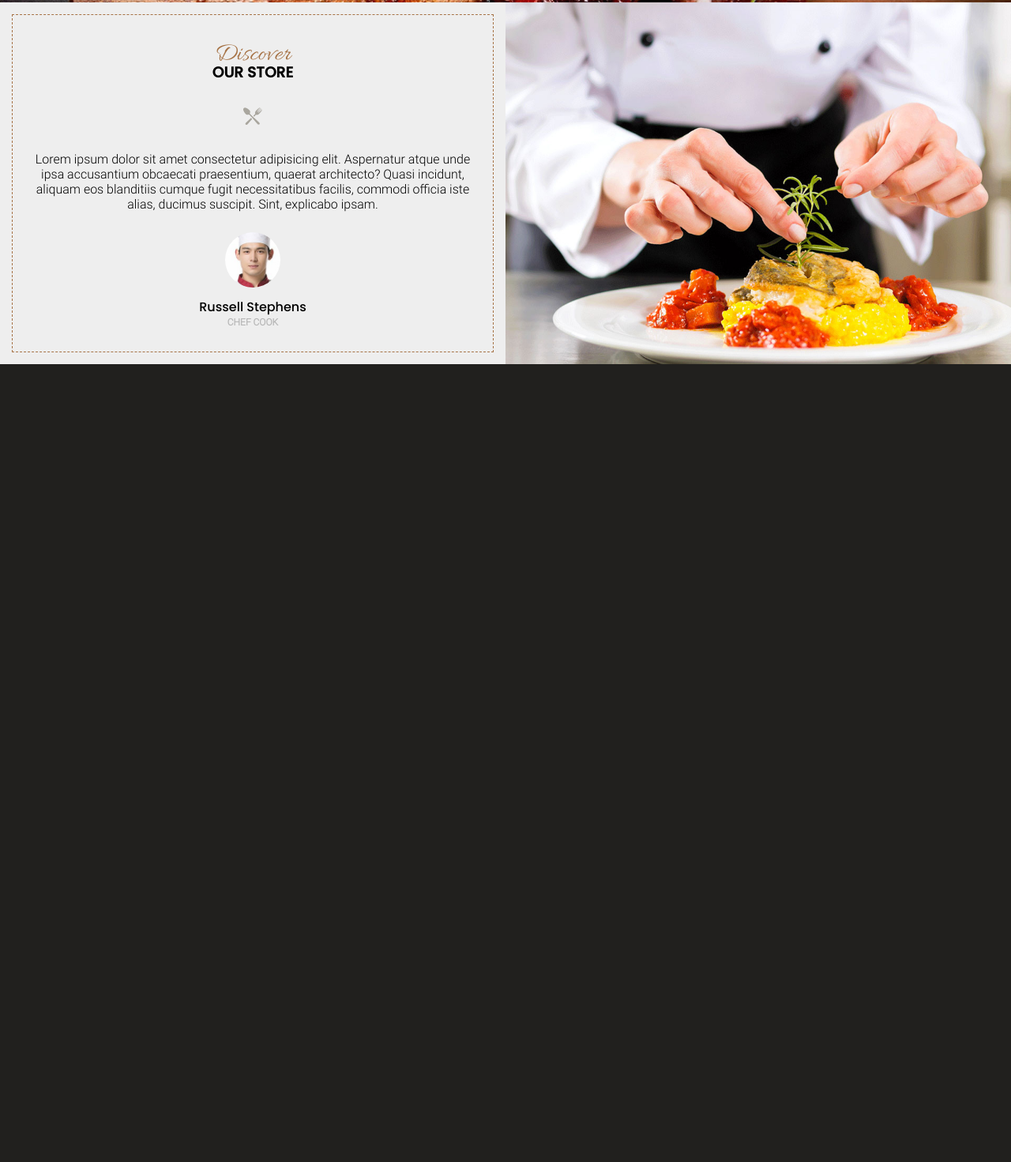
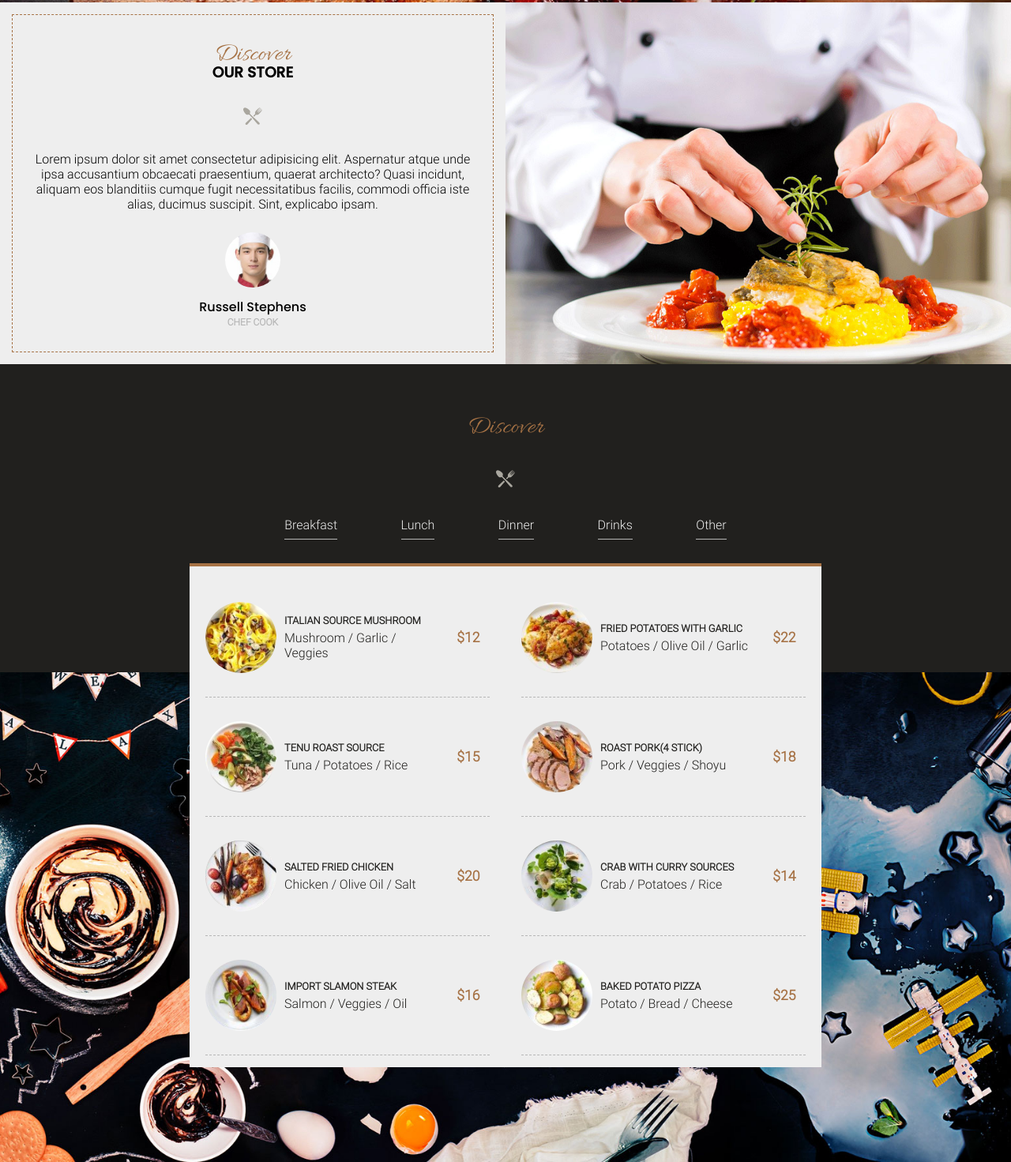
Before and after one commit to Lulu-Soso/SASS-SEO-Le-Resto, a plain HTML site: page index.html in a window 1280 px wide. Shown: the part 797-2268 px from the top of the page at 79% size. Before the commit the page ends 1258 px from the top, so only its background shows below. Drawn offline with Linux system fonts and the light colour scheme.

Commit message:
created html and css of section2

```diff
--- a/assets/styles/layouts/_section2.scss
+++ b/assets/styles/layouts/_section2.scss
@@ -0,0 +1,86 @@
+.section2 {
+    color: $white;
+    padding-bottom: 100px;
+    position: relative;
+
+    &:after {
+        content: "";
+        position: absolute;
+        height: 620px;
+        width: 100%;
+        background: url(../img/bg-menu-01.jpg) center/cover;
+        bottom: -330px;
+        left: 50%;
+        transform: translate(-50%, -50%);
+    }
+    h2 {
+        color: $color1;
+        font-size: 2rem;
+        font-family: $font1;
+        font-weight: 500;
+        padding: 60px 0 30px;
+    }
+    ul {
+        @include alignChildren(space-around);
+        width: 50%;
+        margin: 30px auto;
+        min-width: 500px;
+
+        li {
+            border-bottom: 1px solid $grey;
+            padding-bottom: 8px;
+        }
+    }
+    .meals {
+        background-color: $white;
+        color: $black;
+        width: 85%;
+        margin: 0 auto;
+        max-width: 800px;
+        border-top: 4px solid $color1;
+        padding: 15px 0;
+        display: grid;
+        grid-template-columns: 50% 50%;
+        z-index: 1000;
+        position: relative;
+
+        .meal {
+            display: grid;
+            grid-template-columns: 25% 60% 15%;
+            border-bottom: 1px dashed $grey;
+            padding: 30px 0;
+            margin: 0 20px;
+
+            img {
+                border-radius: 50px;
+                object-fit: cover; /* object-fit: cover; quand elle est mise depuis une balise html */
+                width: 100%;
+                align-self: center;
+            }
+            .meal-text {
+                text-align: left;
+                display: flex;
+                justify-content: center;
+                flex-direction: column;
+                margin: 0 10px;
+                height: 100%;
+
+                h3 {
+                    text-transform: uppercase;
+                    color: $black;
+                    font-size: 0.8rem;
+                    font-weight: bold;
+                    margin-bottom: 5px;
+                }
+            }
+            > p { /* concerne seulement son enfant direct */
+                color: $color1;
+                font-weight: 600;
+                font-size: 1.1rem;
+                display: grid;
+                height: 100%;
+                align-items: center;
+            }
+        }
+    }
+}
--- a/index.html
+++ b/index.html
@@ -63,5 +63,83 @@
         </div>
         <div class="intro-pic"></div>
     </section>
+
+    <section class="section2">
+        <h2>Discover</h2>
+        <img src="./assets/img/ic-plate.png" alt="icon-plate">
+        <ul>
+            <li>Breakfast</li>
+            <li>Lunch</li>
+            <li>Dinner</li>
+            <li>Drinks</li>
+            <li>Other</li>
+        </ul>
+        <div class="meals">
+            <div class="meal">
+                <img src="./assets/img/dish-item-01.jpg" alt="meal-1">
+                <div class="meal-text">
+                    <h3>Italian source mushroom</h3>
+                    <p>Mushroom / Garlic / Veggies</p>
+                </div>
+                <p>$12</p>
+            </div>
+            <div class="meal">
+                <img src="./assets/img/dish-item-02.jpg" alt="meal-2">
+                <div class="meal-text">
+                    <h3>Fried potatoes with garlic</h3>
+                    <p>Potatoes / Olive Oil / Garlic</p>
+                </div>
+                <p>$22</p>
+            </div>
+            <div class="meal">
+                <img src="./assets/img/dish-item-03.jpg" alt="meal-3">
+                <div class="meal-text">
+                    <h3>Tenu roast source</h3>
+                    <p>Tuna / Potatoes / Rice</p>
+                </div>
+                <p>$15</p>
+            </div>
+            <div class="meal">
+                <img src="./assets/img/dish-item-04.jpg" alt="meal-4">
+                <div class="meal-text">
+                    <h3>Roast pork(4 stick)</h3>
+                    <p>Pork / Veggies / Shoyu</p>
+                </div>
+                <p>$18</p>
+            </div>
+            <div class="meal">
+                <img src="./assets/img/dish-item-05.jpg" alt="meal-5">
+                <div class="meal-text">
+                    <h3>Salted fried chicken</h3>
+                    <p>Chicken / Olive Oil / Salt</p>
+                </div>
+                <p>$20</p>
+            </div>
+            <div class="meal">
+                <img src="./assets/img/dish-item-06.jpg" alt="meal-6">
+                <div class="meal-text">
+                    <h3>Crab with curry sources</h3>
+                    <p>Crab / Potatoes / Rice</p>
+                </div>
+                <p>$14</p>
+            </div>
+            <div class="meal">
+                <img src="./assets/img/dish-item-07.jpg" alt="meal-7">
+                <div class="meal-text">
+                    <h3>Import slamon steak</h3>
+                    <p>Salmon / Veggies / Oil</p>
+                </div>
+                <p>$16</p>
+            </div>
+            <div class="meal">
+                <img src="./assets/img/dish-item-08.jpg" alt="meal-8">
+                <div class="meal-text">
+                    <h3>Baked potato pizza</h3>
+                    <p>Potato / Bread / Cheese</p>
+                </div>
+                <p>$25</p>
+            </div>
+        </div>
+    </section>
   </body>
 </html>
```
Also changed, not shown: assets/styles/index.css, 1 other file.
